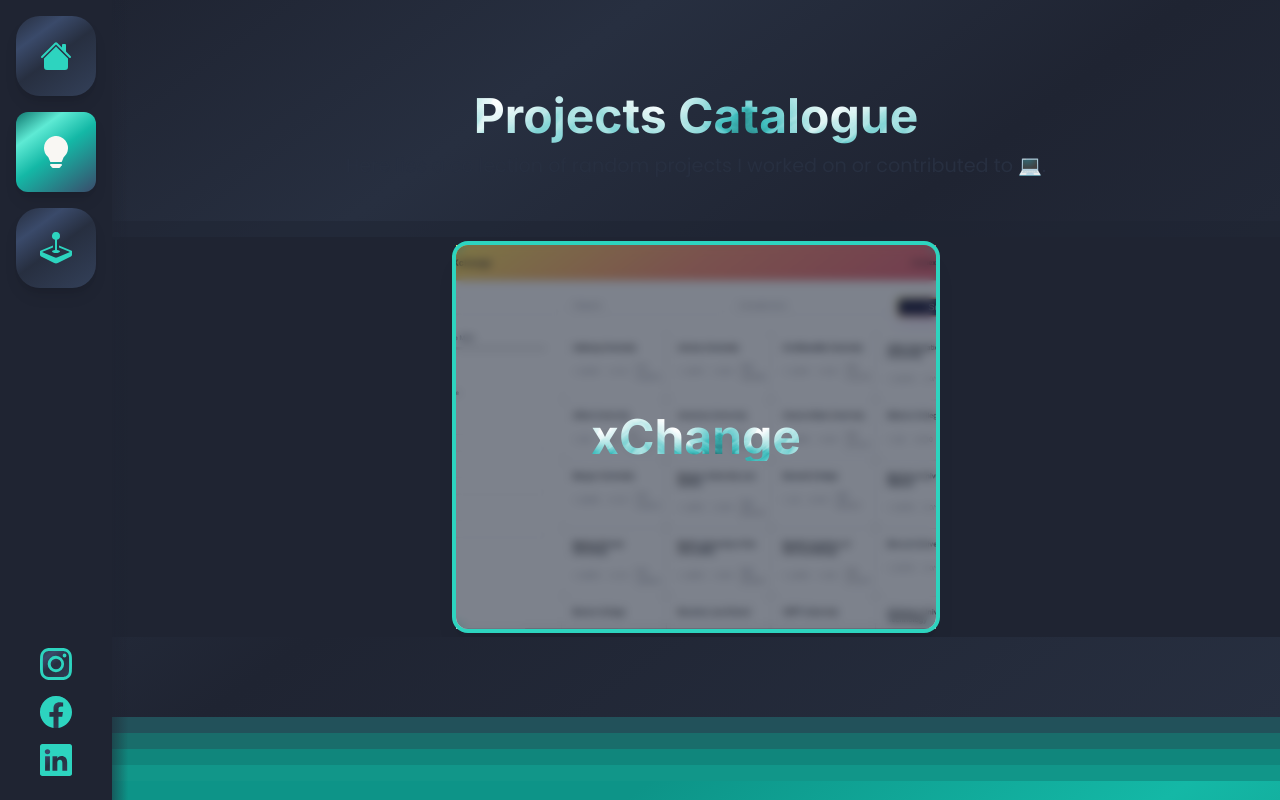
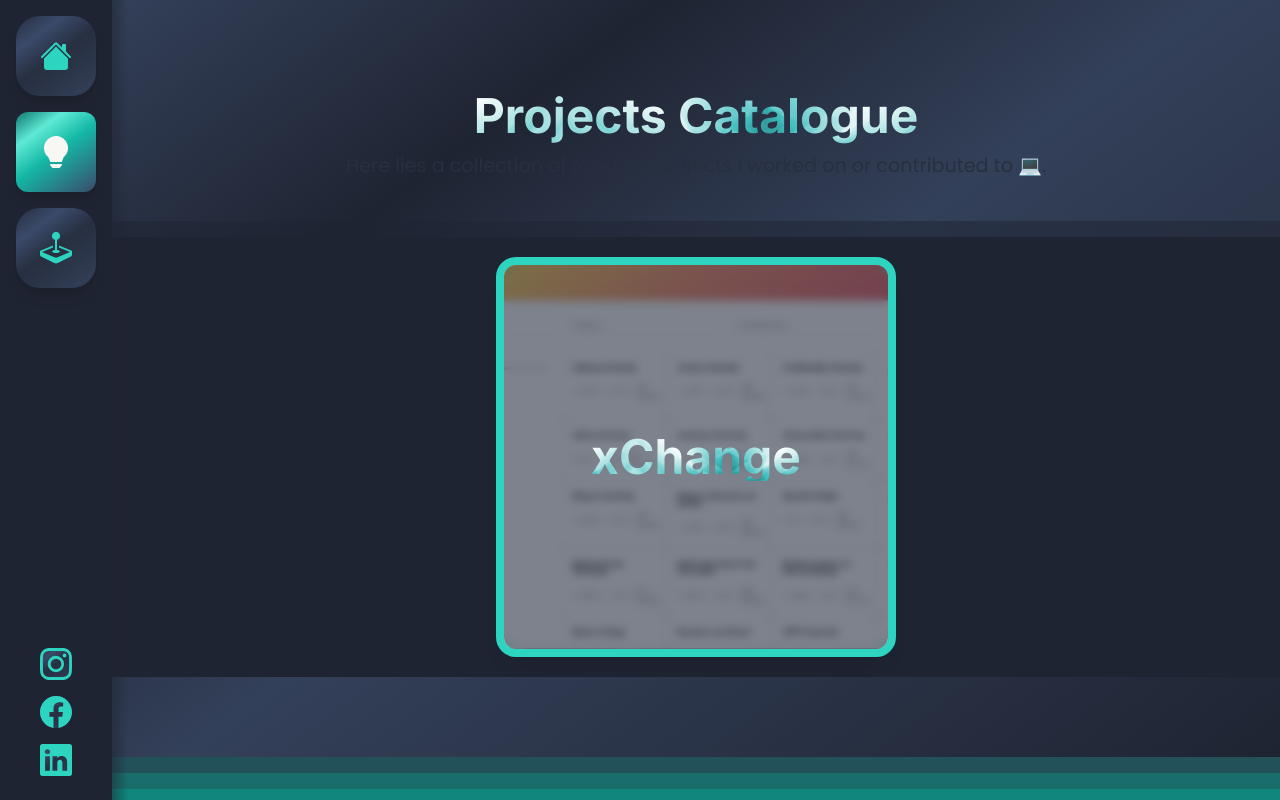
Before and after one commit to tom-jt/Portfolio, a Next.js app: page /projects in a window 1280 px wide. Shown: the top 800 px of the page. Built offline with nearby package versions, Linux system fonts and the light colour scheme.

Commit message:
Fixed project frame sizing

```diff
--- a/app/components/ProjectFrame.module.css
+++ b/app/components/ProjectFrame.module.css
@@ -1,16 +1,16 @@
 .frame {
-    @apply outline outline-4 rounded-xl mx-6 my-auto
+    @apply outline outline-8 rounded-xl mx-6 my-auto
     transition-all duration-300 cursor-pointer relative flex
     shadow-xl outline-teal-400 justify-center;
     transition-timing-function: cubic-bezier(0.34, 1.56, 0.64, 1);
-    width: 30rem;
+    width: 24rem;
     height: 24rem;
 }
 
 .frame:hover {
     @apply shadow-2xl shadow-black;
     scale: 1.1;
-    width: 40rem;
+    width: 35rem;
 }
 
 .textBox {
@@ -28,7 +28,7 @@
 }
 
 .textBox h1 {
-    @apply text-5xl transition-all duration-100 text-nowrap;
+    @apply text-5xl transition-all duration-100;
 }
 
 .frame:hover .textBox h1 {
--- a/app/game/page.tsx
+++ b/app/game/page.tsx
@@ -1,12 +1,13 @@
 import React from 'react';
 import { NavBar, Page } from '@/app/components/NavBar';
+import style from './page.module.css';
 
 const Home = () => {
   return (
     <main>
       <NavBar active={Page.Game} />
-      <div className='pl-28 bg-teal-600'>
-
+      <div className={style.bgBlack + ' absolute pl-28 dynamicHeader w-full h-full flex items-center justify-center'}>
+        <h1>Coming Soon!</h1>
       </div>
     </main>
   );
--- a/app/globals.css
+++ b/app/globals.css
@@ -32,9 +32,9 @@ h1 {
 }
 
 .dynamicHeader h1 {
-  animation: infiniteScroll 18s linear infinite;
+  animation: infiniteScroll 25s linear infinite;
   background: url('/image/background3.jpg') 50% 50%;
-  background-size: 75%;
+  background-size: 90%;
   -webkit-text-fill-color: transparent;
   -webkit-background-clip: text;
   background-clip: text;
@@ -46,6 +46,6 @@ h1 {
   }
 
   to {
-      background-position-x: 300%;
+      background-position-x: 900%;
   }
 }
--- a/app/page.module.css
+++ b/app/page.module.css
@@ -43,8 +43,8 @@
 
 .bgBlack {
     background-image: linear-gradient(144deg,
-      theme('colors.tblack.950'), theme('colors.tblack.900'),
-      theme('colors.tblack.950') 50%, theme('colors.tblack.900'));
+      theme('colors.tblack.800'), theme('colors.tblack.950'),
+      theme('colors.tblack.800') 50%, theme('colors.tblack.950'));
 }
 
 .bgTeal {
@@ -56,5 +56,5 @@
 .projectFrames {
     @apply flex flex-row overflow-x-hidden overflow-y-hidden justify-center
         w-full;
-    height: 50vh;
+    height: 55vh;
 }
--- a/app/projects/page.module.css
+++ b/app/projects/page.module.css
@@ -8,13 +8,13 @@
 .projectFrames {
     @apply flex flex-row overflow-x-hidden overflow-y-hidden justify-center
         w-full;
-    height: 50vh;
+    height: 55vh;
 }
 
 .content1 {
     background-image: linear-gradient(144deg,
-      theme('colors.tblack.950'), theme('colors.tblack.900'),
-      theme('colors.tblack.950') 50%, theme('colors.tblack.900'));
+        theme('colors.tblack.800'), theme('colors.tblack.950'),
+        theme('colors.tblack.800') 50%, theme('colors.tblack.950'));
 }
 
 .content2 {
```
Also changed, not shown: app/game/page.module.css (+3 -9 lines).
